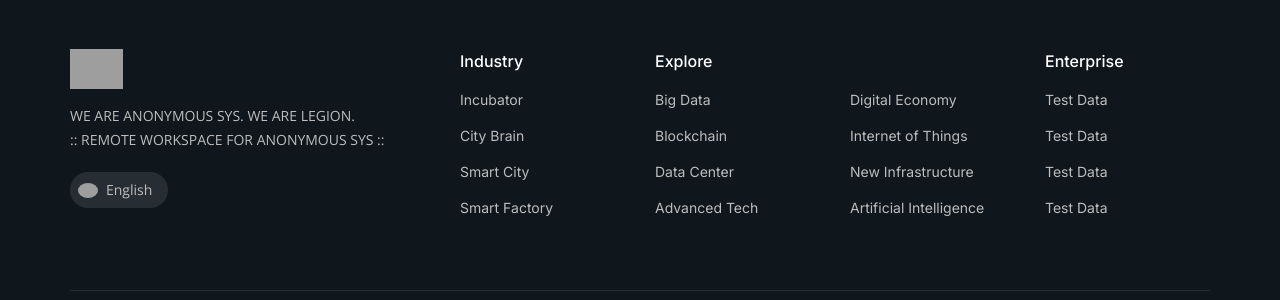
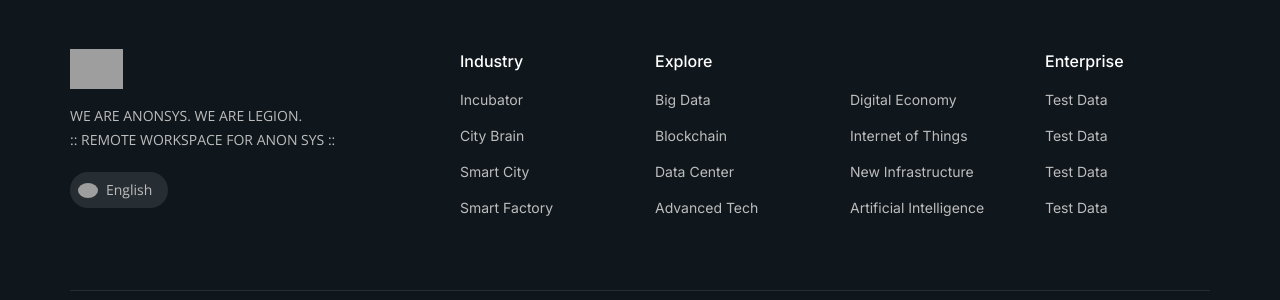
Before and after one commit to anonymous-sys/anonymous-sys.github.io, a Jekyll site: the page built from index.html, in a window 1280 px wide and 900 px high, scrolled down 2362 px. Shown: the part 537-837 px from the top of the window. Built offline with Jekyll 4.4.1, drawn with Linux system fonts in a browser that asks for light colours; some web fonts are replaced; some of the changed text lies outside the part shown; grey boxes are pictures that could not be loaded.

Commit message:
Automation Build - ANONYMOUS SYS (NETWORK STATION)

```diff
--- a/_config.yml
+++ b/_config.yml
@@ -1,8 +1,8 @@
 # Site settings
 title: ANON SYS
 SEOTitle: "ANONYMOUS"
-email: anonymous-sys@onion.org
-description: WE ARE ANONYMOUS SYS. WE ARE LEGION.
+email: anon-sys@onion.org
+description: WE ARE ANON SYS. WE ARE LEGION.
 keyword: "ANONYMOUS"
 locale: en-US
 baseurl: ""
--- a/_includes/common/common_ads.html
+++ b/_includes/common/common_ads.html
@@ -4,9 +4,9 @@
       <div class="row">
         <div class="col-12">
           <div class="home__content home__content--center">
-            <h1 class="home__title" style="font-family: 'Anton', sans-serif;">WE ARE <span><b>ANONYMOUS SYS</b>
+            <h1 class="home__title" style="font-family: 'Anton', sans-serif;">WE ARE <span><b>ANON SYS</b>
             </span>. <br>WE ARE <span><b>LEGION</b></span>.</h1>
-            <p class="home__text">:: REMOTE WORKSPACE FOR ANONYMOUS SYS ::</p>
+            <p class="home__text">:: REMOTE WORKSPACE FOR ANON SYS ::</p>
             <p class="home__text">We Will Automatically Close After <span>
               <b id="seconds" style="color: #43CE65; font-weight:bold;">15</b></span> Seconds.
             </p>
--- a/_includes/common/footer.html
+++ b/_includes/common/footer.html
@@ -6,7 +6,7 @@
         <div class="footer__logo">
           <img src="assets/resource/common/anonymous_sys_org-v3.svg" alt="{{ site.title }}">
         </div>
-        <p class="footer__tagline">WE ARE ANONYMOUS SYS. WE ARE LEGION. <br>:: REMOTE WORKSPACE FOR ANONYMOUS SYS :: </p>
+        <p class="footer__tagline">WE ARE ANONSYS. WE ARE LEGION. <br>:: REMOTE WORKSPACE FOR ANON SYS :: </p>
         <div class="footer__lang">
           <a class="footer__lang-btn" href="" role="button" id="dropdownLang" data-toggle="dropdown" aria-haspopup="true" aria-expanded="false">
           <img src="assets/resource/flags/usa.svg" alt="USA">
@@ -104,7 +104,7 @@
               </svg>
             </a>
           </div>
-          <small class="footer__copyright">© 2021 <a href="{{ site.baseurl }}" target="_blank">
+          <small class="footer__copyright">© 2021 <a href="/" target="_blank">
           ANON SYS</a>, Inc.</small>
         </div>
       </div>
```
